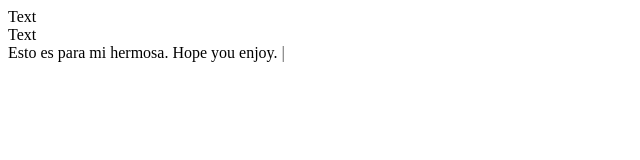
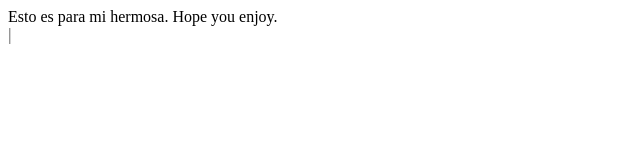
Before and after one commit to crmkmc/ck.github.io, a plain HTML site: page index.html in a window 1280 px wide. Shown: the whole page, without its empty margins (0-640 px from the left). Drawn offline with nearby package versions, Linux system fonts and the light colour scheme.

Commit message:
Format code.

```diff
--- a/index.html
+++ b/index.html
@@ -10,11 +10,10 @@
 
 <body>
     <div id="source">
-        Text <br />
-        Text
+        Esto es para mi hermosa. Hope you enjoy.
     </div>
     <span id="output">
-        Esto es para mi hermosa. Hope you enjoy.
+
     </span>
     <span class="typing-cursor">|</span>
 
```
